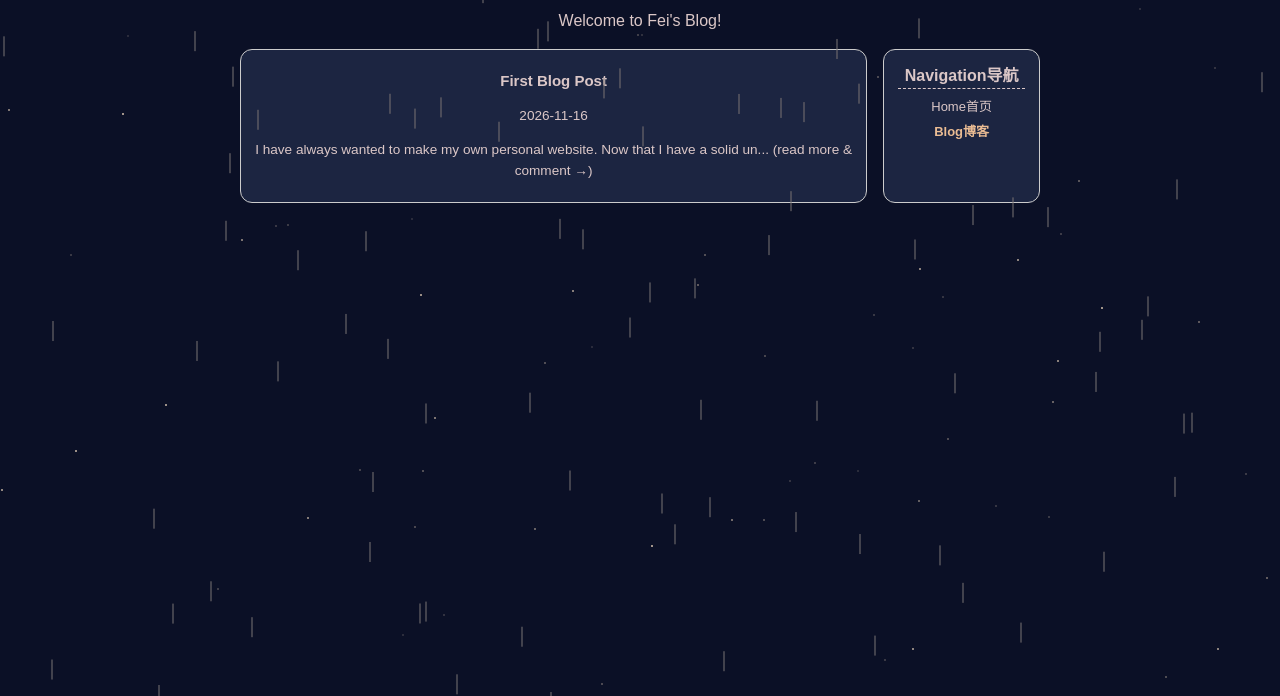
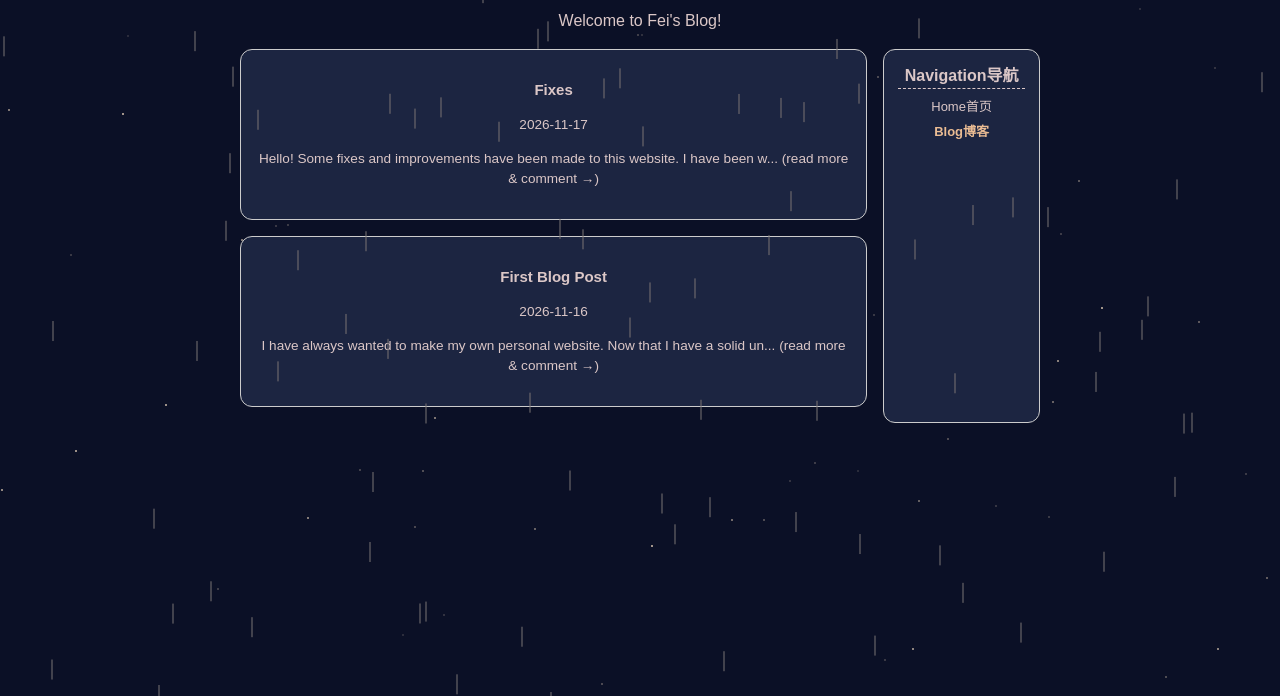
Before and after one commit to feii-l/personal, a plain HTML site: page blog/index.html in a window 1280 px wide. Shown: the part 104-800 px from the top of the page. Drawn offline with Linux system fonts and the light colour scheme.

Commit message:
posts fix

```diff
--- a/blog/posts.json
+++ b/blog/posts.json
@@ -1,5 +1,12 @@
 
 [
+    {
+        "id": "second-post",
+        "title": "Fixes",
+        "date":"2026-11-17",
+        "text": "Hello! Some fixes and improvements have been made to this website. I have been working on it for a while now. I swear I will come back to this after my midterm. Can you believe they call it a midterm when it is legit almost the end of the quarter? So much to learn still, but at least I get to learn! Anyways, I will probably be working on a hobbies page next to document my hobbies :3"
+    },
+
     {
         "id": "first-post",
         "title": "First Blog Post",
--- a/style.css
+++ b/style.css
@@ -139,6 +139,12 @@ nav h4 {
     padding: 0%;
 }
 
+.box > .posts {
+    border: none;
+    background: transparent;
+    padding: 0;
+}
+
 @media (max-width: 500px) {
     .box {
         grid-template-columns: 1fr;
@@ -225,6 +231,11 @@ nav h4 {
 
 .posts article {
     position: relative;
+    border: 1px solid #ccc;
+    border-radius: 12px;
+    padding: 1rem;
+    margin-bottom: 1rem;
+    background-color: var(--box);
 }
 
 .read_more::after {
@@ -233,7 +244,7 @@ nav h4 {
     inset: 0;
 }
 
-.posts:not(.single):hover {
+.posts:not(.single) article:hover {
     transform: translateY(-5px);
 }
 
```
